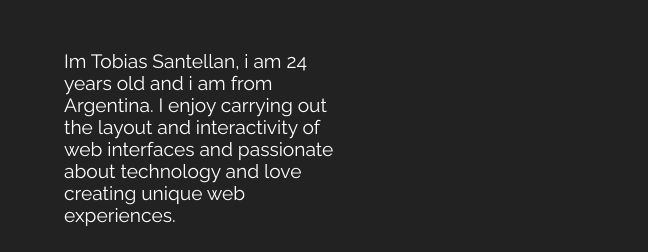
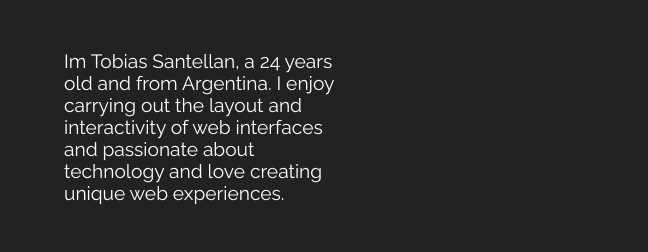
Before and after one commit to tobiasSantellan/First-Proyect, a plain HTML site: page index.html in a window 1280 px wide. Shown: the part 341-593 px from the top of the page, 0-648 px from the left. Drawn offline with Linux system fonts and the light colour scheme.

Commit message:
"finish-index"

```diff
--- a/index.html
+++ b/index.html
@@ -31,7 +31,7 @@
             <h2>Front-End Developer</h2>
           </div>
           <div class="home-parrafo">
-            <p>Im Tobias Santellan, i am 24 years old and i am from Argentina. I enjoy carrying out the layout and interactivity of web interfaces and passionate about technology and love creating unique web experiences.</p>
+            <p>Im Tobias Santellan, a 24 years old and from Argentina. I enjoy carrying out the layout and interactivity of web interfaces and passionate about technology and love creating unique web experiences.</p>
           </div>
           <div class="home-btns">
             <button class="home-btn primary-btn">
```
